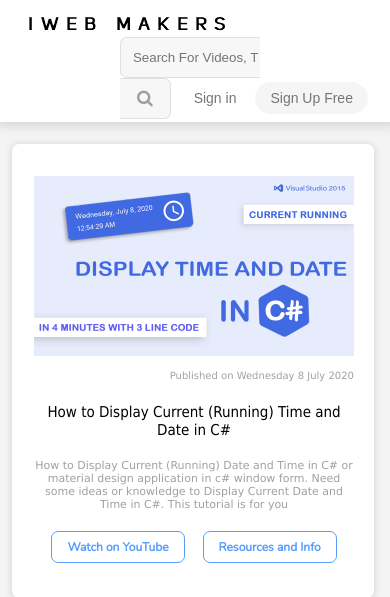
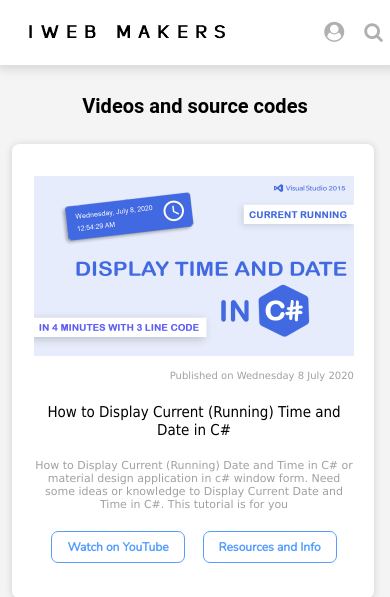
Before and after one commit to iwebmakers/iwebmakers.github.io, a PHP site: page / in a window 390 px wide. Shown: the top 597 px of the page. Run offline with PHP 8.4, Linux system fonts and the light colour scheme; some libraries are stand-ins or nearby versions.

Commit message:
nav changes

```diff
--- a/Site_Source_Codes/assets/css/main.css
+++ b/Site_Source_Codes/assets/css/main.css
@@ -11,8 +11,9 @@
 				position: fixed;
 				width: 100%;
 				height: auto;
-				padding: 0.8% 0.75%;
-				transition: height .5s ease-in-out;
+				padding: 11px 0.75%;
+				/* padding: 0.8% 0.75%; */
+				transition: all .5s ease-in-out;
 			}
 			.navigation-bar-logo{
 				float: left;
@@ -50,6 +51,28 @@
 				border-right:  1px solid #E0E0E0;
 				border-left:  0px solid #E0E0E0;
 				color: #9E9E9E;
+			}
+			.unervisal-search-button-Toggle{
+				background: #fff;
+				font-size:20px;
+				font-weight: 400;
+				float: right;
+				color: #B0B0B0;
+				transition: all .2s ease-in-out;
+				display: none;
+				border: none;
+				padding: 10px;
+			}
+			.navigation-bar-login-div-Toggle{
+				background: #fff;
+				font-size:20px;
+				font-weight: 400;
+				float: right;
+				color: #B0B0B0;
+				transition: all .2s ease-in-out;
+				display: none;
+				border: none;
+				padding: 10px;
 			}
 			.unervisal-search-button-question{
 				background: #fff;
@@ -314,6 +337,27 @@
 			.unervisal-search-button-question{
 				display: none;
 			}
+			.unervisal-search-button-Toggle{
+				display: block;
+			}
+			.navigation-bar-login-div-Toggle{
+				display:block;
+			}
+			.navigation-bar-search{
+				display: none;
+			}
+			.navigation-bar-login-div{
+				display: none;
+			}
+		}
+
+		@media screen and (min-width: 889px) {
+			.navigation-bar-search{
+				display: block;
+			}
+			.navigation-bar-login-div{
+				display: block;
+			}
 		}
 
 		@media screen and (max-width: 600px) {
@@ -356,7 +400,7 @@
 						   padding: 7px 15px;
 						   font-size: 12px;
 							 margin: 0px 7px 12px ;
-			 		 }
+			 		}
 				 }
 
 		@media screen and (max-width: 320px) {
--- a/Site_Source_Codes/index.html
+++ b/Site_Source_Codes/index.html
@@ -21,14 +21,14 @@
 			<div class="navigation-bar-logo">
 				<img src="assets\images\logo.png" alt="Logo">
 			</div>
-			<button id="search-action" type="button" class="unervisal-search-button-question"><i class="fa fa-search"></i></button>
-			<button type="button" class="unervisal-search-button-question"> <i class="fa fa-user-circle"></i></button>
+			<button id="search-action" type="button" class="unervisal-search-button-Toggle"><i class="fa fa-search"></i></button>
+			<button type="button" class="navigation-bar-login-div-Toggle" onclick="loginboxshowhidefunction()"> <i class="fa fa-user-circle"></i></button>
 			<div class="navigation-bar-search" id="navigation-bar-search-div-function">
 				<input type="text" class="unervisal-search-input" id="uni-src-inp" type="search" placeholder="Search For Videos, Titles, uploaded data ect.">
 				<button id="uni-btn" type="button" name="button" class="unervisal-search-button"><i class="fa fa-search"></i></button>
 			</div>
 			<button type="button" class="unervisal-search-button-question"> <i class="fa fa-question"></i></button>
-			<div class="navigation-bar-login-div">
+			<div class="navigation-bar-login-div" id="navigation-bar-login-div-function">
 				<button class="navigation-bar-sign-in-button">Sign in</button>
 				<button class="navigation-bar-sign-up-button">Sign Up Free</button>
 			</div>
@@ -36,6 +36,7 @@
 		<!-- Nav Bar End-->
 
 		<div style="height:100%; width:100%; float:left; margin-top:80px;">
+
 			<div class="left-main-div">
 
 				<!-- search box Start -->
@@ -395,8 +396,6 @@
 
 		</div>
 
-
-
 		<!-- Search Filter Script Start  -->
 		<script>
 		function mysearchlistFunction() {
@@ -453,13 +452,26 @@
 
 		<!-- Full Search Filter Script End  -->
 
+		<!-- login box show hide start -->
+		<script>
+		function loginboxshowhidefunction() {
+  			var x = document.getElementById("navigation-bar-login-div-function");
+  	if (x.style.display === "none") {
+    		x.style.display = "block";
+  	} else {
+    	x.style.display = "none";
+  	}
+		}
+		</script>
+		<!-- login box show hide end -->
+
 		<!-- Search box show hide start -->
 		<script>
-		$(".unervisal-search-button-question").click(function() {
+		$(".unervisal-search-button-Toggle").click(function() {
 			$('#navigation-bar-search-div-function').fadeToggle();
 		});
 		</script>
-		<!-- Search box show hide start -->
+
 		<script>
 		function searchboxshowhidefunction() {
 			var x = document.getElementById("navigation-bar-search-div-function");
@@ -470,6 +482,8 @@
 			}
 		}
 		</script>
+
+		<!-- Search box show hide end -->
 
 		<script type="text/javascript">
 			$(".search-action").click(function() {
```
